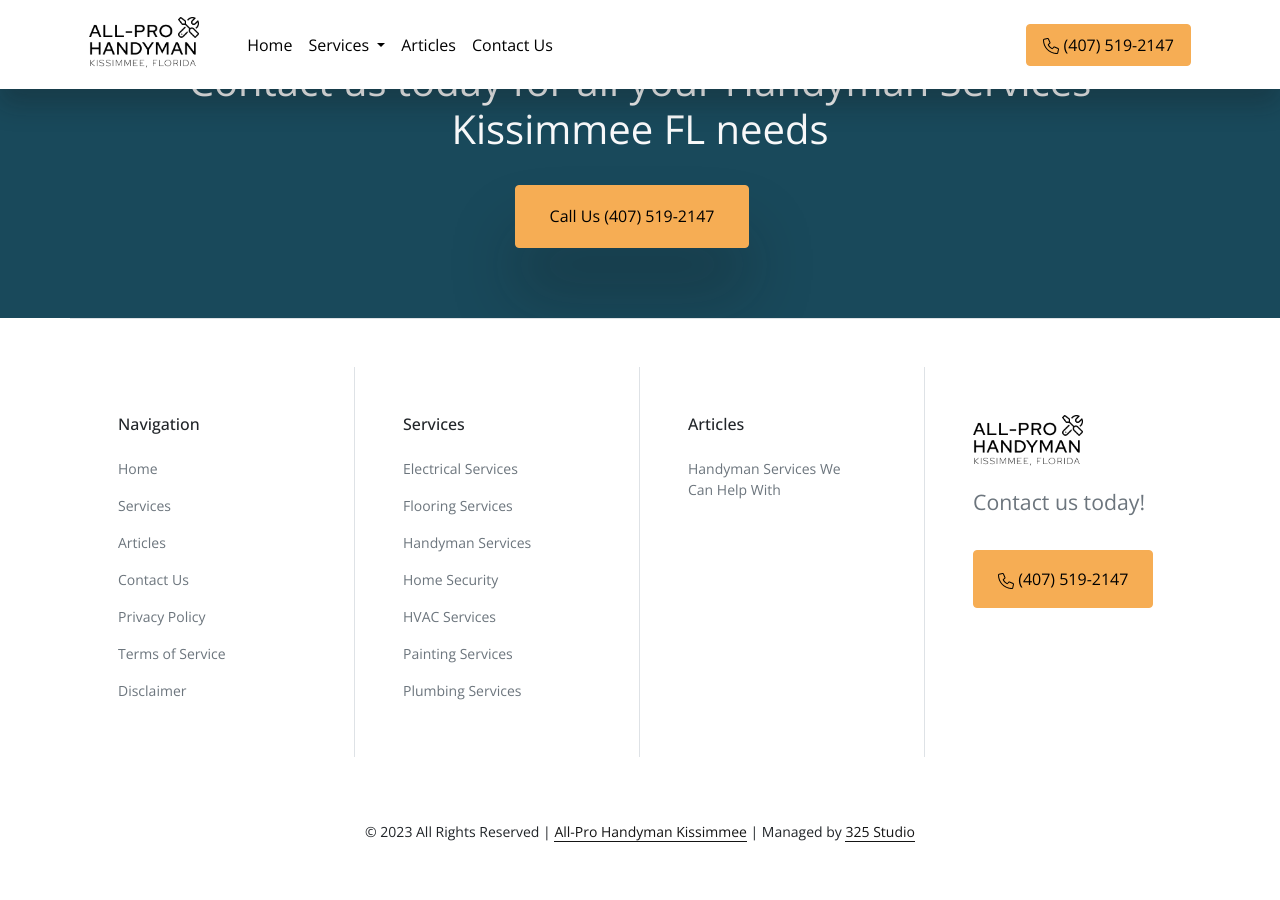
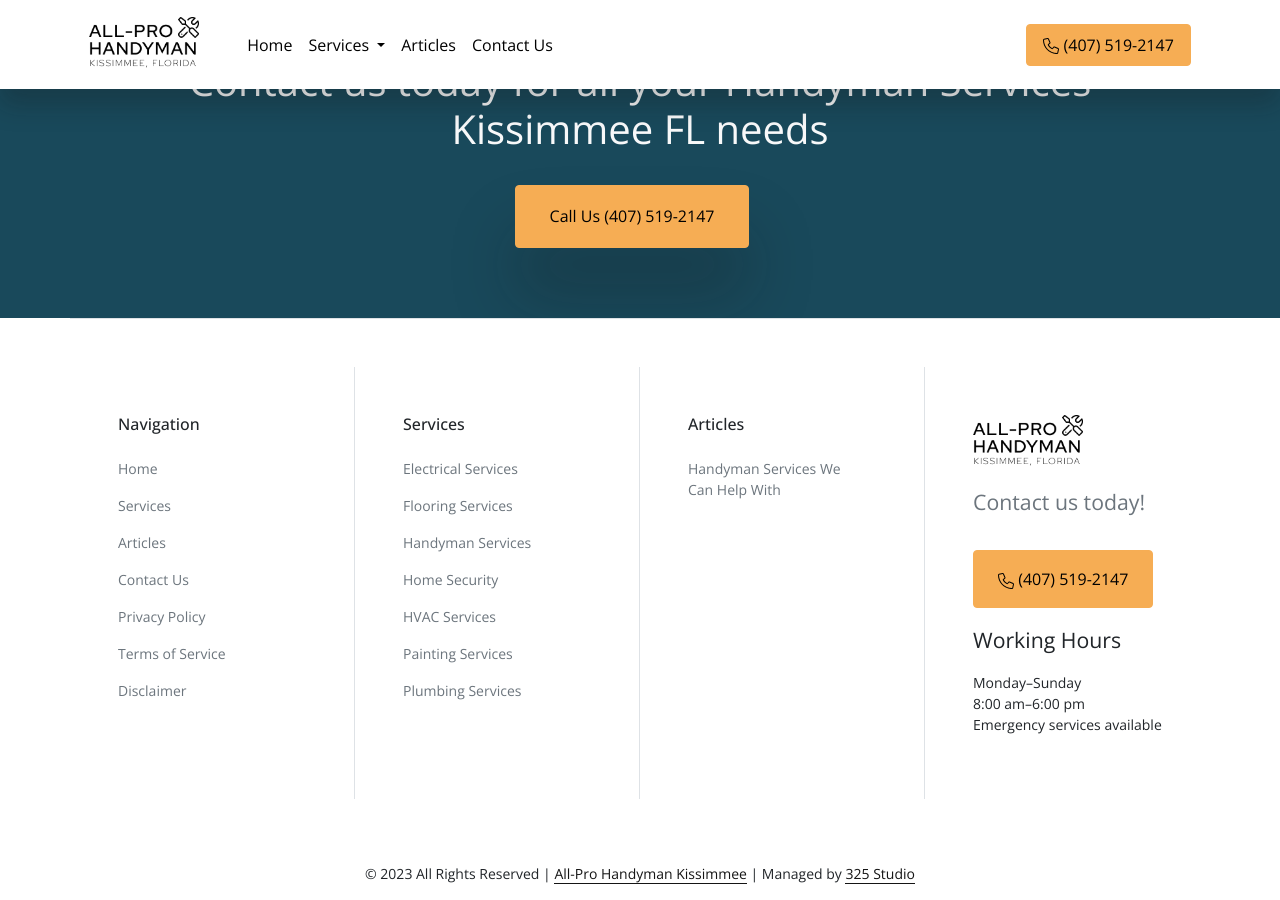
Before and after one commit to naccrat/handyman-kissimmee, a Jekyll site: the page built from index.html, in a window 1280 px wide and 900 px high, scrolled down 5132 px. Built offline with Jekyll 4.4.1, drawn with Linux system fonts in a browser that asks for light colours; before the commit the page ends 5990 px from its top, so only the background shows below that.

Commit message:
footer changes

```diff
--- a/_includes/footer.html
+++ b/_includes/footer.html
@@ -6,7 +6,7 @@
         <ul class="nav flex-column">
           {% for item in site.data.navigation %}
           <li class="nav-item">
-            <a href="{{ item.link }}" class="nav-link link-secondary ps-0">{{ item.title }}</a>
+            <a href="{{ item.url }}" class="nav-link link-secondary ps-0">{{ item.title }}</a>
           </li>
           {% endfor %}
           <!-- <li class="nav-item">
@@ -65,6 +65,10 @@
           <svg xmlns="http://www.w3.org/2000/svg" height="1em" viewBox="0 0 512 512" width="16" height="16" fill="currentColor"><!--! Font Awesome Pro 6.4.0 by @fontawesome - https://fontawesome.com License - https://fontawesome.com/license (Commercial License) Copyright 2023 Fonticons, Inc. --><path d="M375.8 275.2c-16.4-7-35.4-2.4-46.7 11.4l-33.2 40.6c-46-26.7-84.4-65.1-111.1-111.1L225.3 183c13.8-11.3 18.5-30.3 11.4-46.7l-48-112C181.2 6.7 162.3-3.1 143.6 .9l-112 24C13.2 28.8 0 45.1 0 64v0C0 300.7 183.5 494.5 416 510.9c4.5 .3 9.1 .6 13.7 .8c0 0 0 0 0 0c0 0 0 0 .1 0c6.1 .2 12.1 .4 18.3 .4l0 0c18.9 0 35.2-13.2 39.1-31.6l24-112c4-18.7-5.8-37.6-23.4-45.1l-112-48zM447.7 480C218.1 479.8 32 293.7 32 64v0 0 0 0 0 0 0 0 0 0 0 0 0 0 0 0 0 0 0 0 0 0 0 0c0-3.8 2.6-7 6.3-7.8l112-24c3.7-.8 7.5 1.2 9 4.7l48 112c1.4 3.3 .5 7.1-2.3 9.3l-40.6 33.2c-12.1 9.9-15.3 27.2-7.4 40.8c29.5 50.9 71.9 93.3 122.7 122.7c13.6 7.9 30.9 4.7 40.8-7.4l33.2-40.6c2.3-2.8 6.1-3.7 9.3-2.3l112 48c3.5 1.5 5.5 5.3 4.7 9l-24 112c-.8 3.7-4.1 6.3-7.8 6.3c-.1 0-.2 0-.3 0z"/></svg>
           {{ site.phone }}</a>
         </address>
+        <p class="lead mt-3">Working Hours</p>
+        <p><strong>Monday&ndash;Sunday</strong><br>
+          8:00 am&ndash;6:00 pm<br>
+          Emergency services available</p>
       </div>
     </div>
   </div>
```
